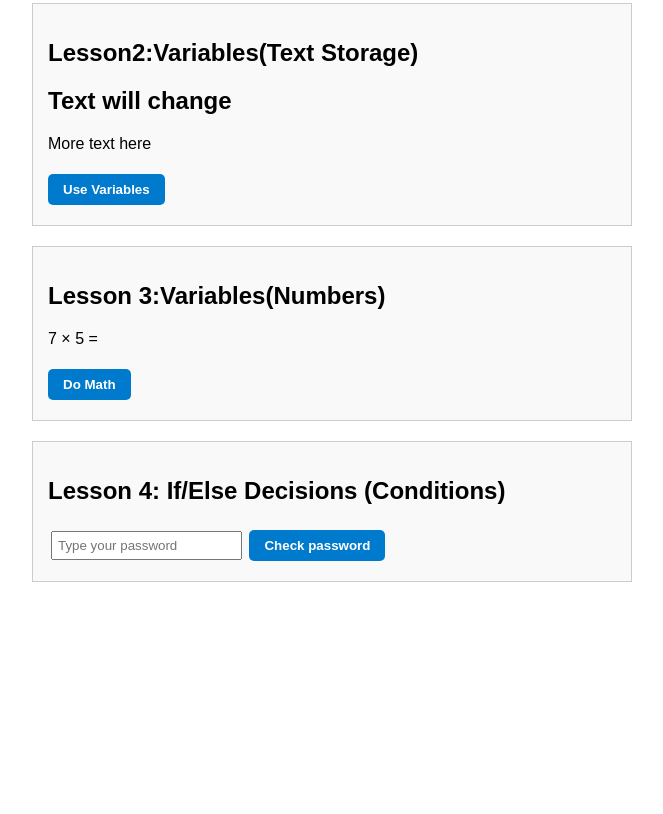
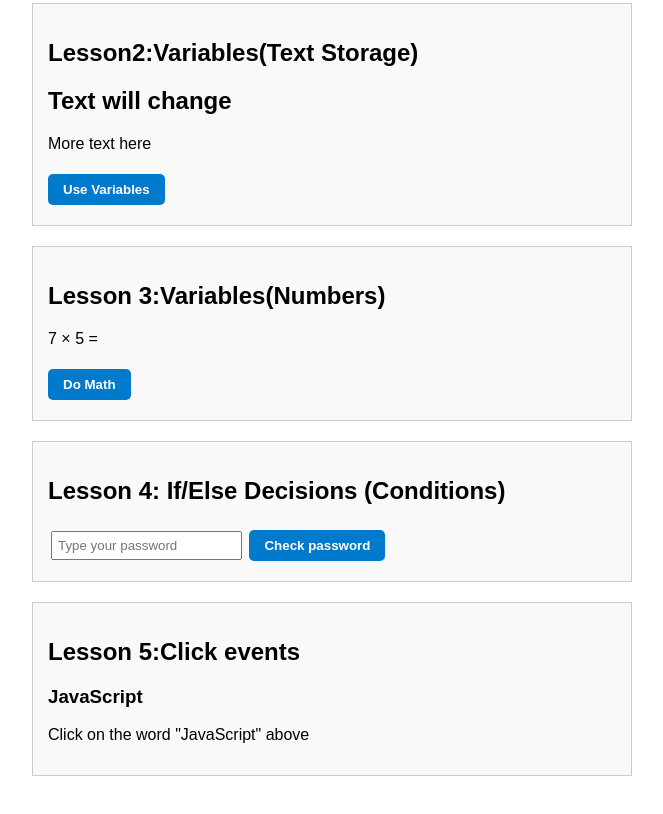
Before and after one commit to SiyabulelaSpayiri05/JAVA-SCRIPT, a plain HTML site: page index.html in a window 1280 px wide. Shown: the part 352-1166 px from the top of the page, without its empty margins (308-971 px from the left). Before the commit the page ends 994 px from the top, so only its background shows below. Drawn offline with Linux system fonts and the light colour scheme.

Commit message:
lesson5: Click events

```diff
--- a/index.html
+++ b/index.html
@@ -82,6 +82,14 @@ if(userPassword == "Msih")
 }
 </script>
 </div>
-<!-----Lesson 5-------->
+<!-----Lesson 5:Click events-------->
+
+<div class="lesson">
+    <h2>Lesson 5:Click events</h2>
+
+    <h3 onclick="this.innerHTML='is awesome'">JavaScript</h3>
+    <p>Click on the word "JavaScript" above</p>
+
+</div>
 </body>
 </html>
```
